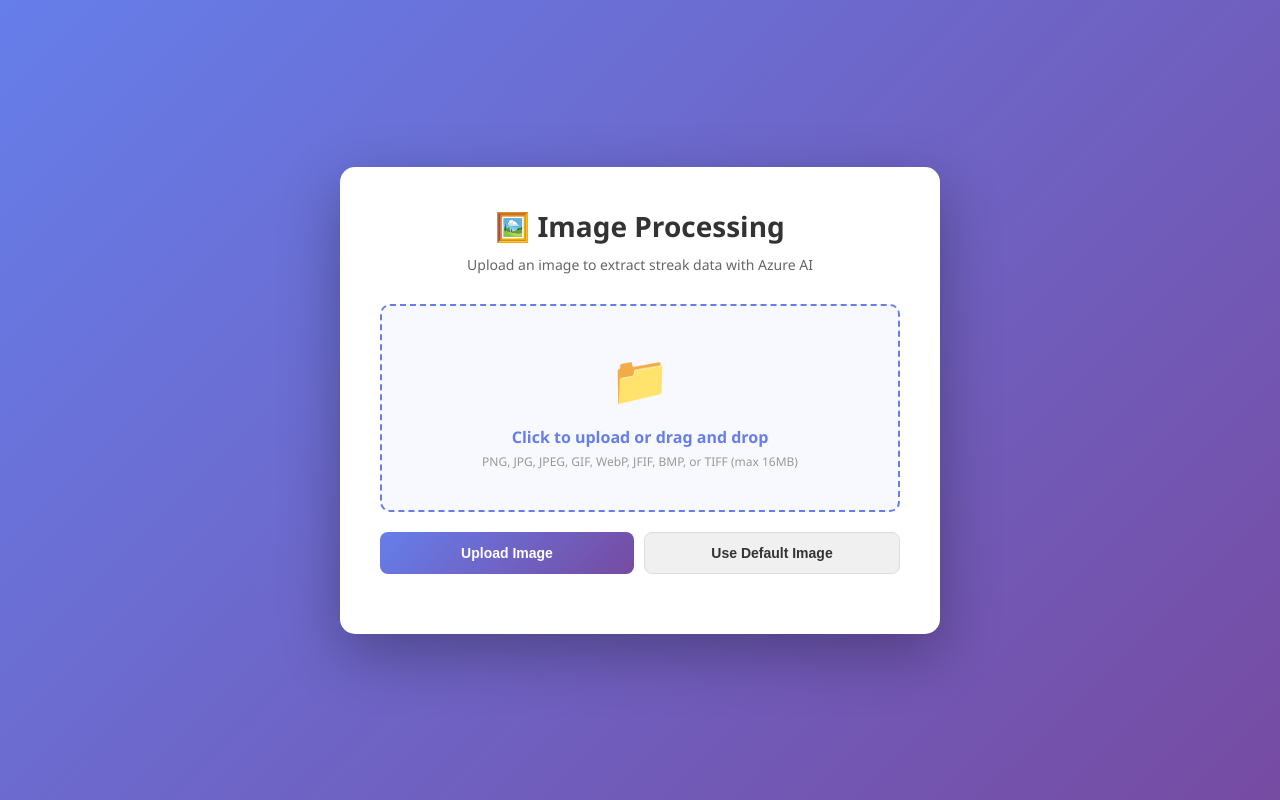
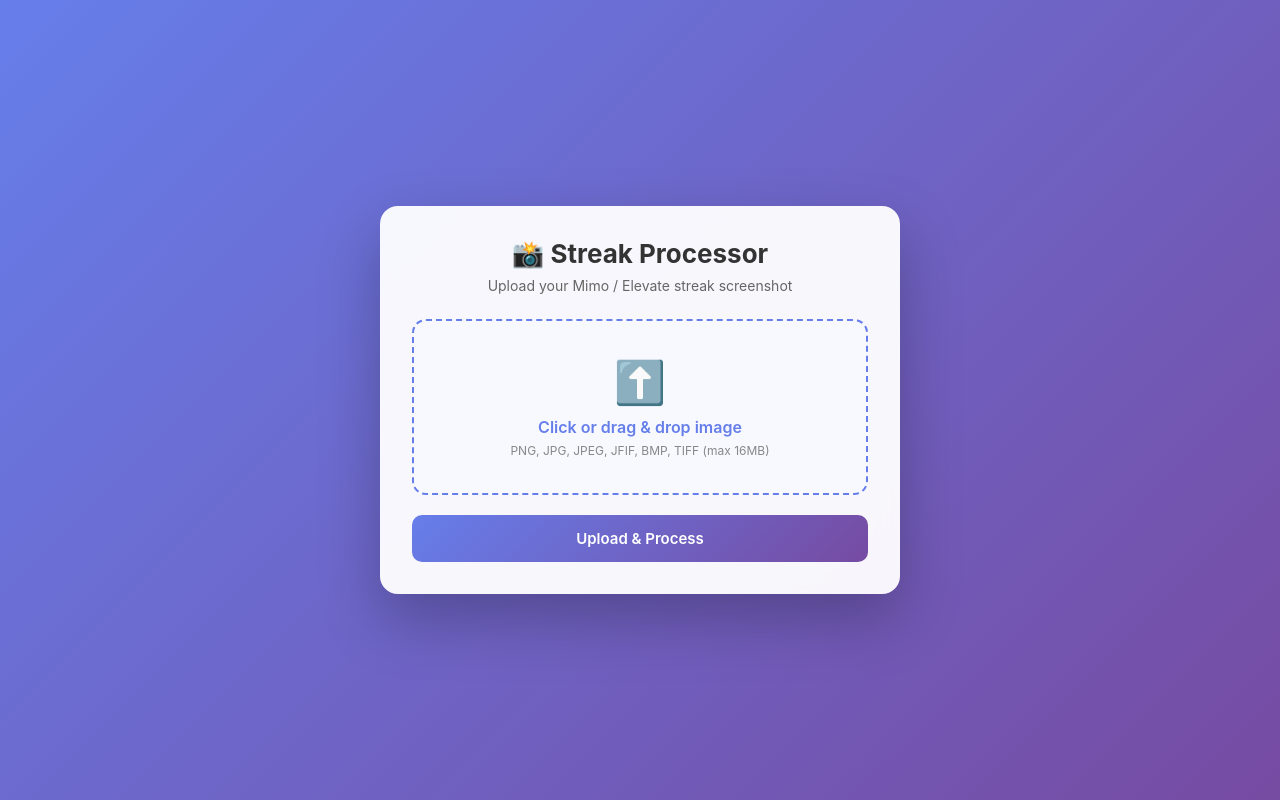
Before and after one commit to kesavanstarkz/streak-bot, a Flask app: page / in a window 1280 px wide. Run offline with Flask 3, Linux system fonts and the light colour scheme; some libraries are stand-ins or nearby versions.

Commit message:
Refactor index.html for Streak Image Processor
Updated the HTML structure and styles for the image processing application, including new titles, styles, and layout adjustments.

```diff
--- a/templates/index.html
+++ b/templates/index.html
@@ -3,445 +3,312 @@
 <head>
   <meta charset="UTF-8" />
   <meta name="viewport" content="width=device-width, initial-scale=1.0" />
-    <title>Image Processing Server</title>
+  <title>Streak Image Processor</title>
+
   <style>
     * {
       margin: 0;
       padding: 0;
       box-sizing: border-box;
+      font-family: "Inter", "Segoe UI", sans-serif;
     }
 
     body {
-        font-family: "Segoe UI", Tahoma, Geneva, Verdana, sans-serif;
-        background: linear-gradient(135deg, #667eea 0%, #764ba2 100%);
       min-height: 100vh;
       display: flex;
+      align-items: center;
       justify-content: center;
-        align-items: center;
+      background: linear-gradient(135deg, #667eea, #764ba2);
       padding: 20px;
     }
 
-      .container {
-        background: white;
-        border-radius: 15px;
-        box-shadow: 0 20px 60px rgba(0, 0, 0, 0.3);
-        padding: 40px;
-        max-width: 600px;
+    .card {
+      background: rgba(255, 255, 255, 0.95);
+      backdrop-filter: blur(10px);
+      border-radius: 18px;
       width: 100%;
+      max-width: 520px;
+      padding: 32px;
+      box-shadow: 0 25px 60px rgba(0, 0, 0, 0.25);
+      animation: fadeIn 0.6s ease;
+    }
+
+    @keyframes fadeIn {
+      from { opacity: 0; transform: translateY(15px); }
+      to { opacity: 1; transform: translateY(0); }
     }
 
     h1 {
+      text-align: center;
+      font-size: 26px;
+      margin-bottom: 8px;
       color: #333;
-        margin-bottom: 10px;
-        text-align: center;
-        font-size: 28px;
     }
 
     .subtitle {
+      text-align: center;
+      font-size: 14px;
       color: #666;
-        text-align: center;
-        margin-bottom: 30px;
-        font-size: 14px;
+      margin-bottom: 25px;
     }
 
-      .upload-area {
+    .drop-zone {
       border: 2px dashed #667eea;
-        border-radius: 10px;
-        padding: 40px;
+      border-radius: 14px;
+      padding: 35px 20px;
       text-align: center;
       cursor: pointer;
-        transition: all 0.3s ease;
-        background: #f8f9ff;
-        margin-bottom: 20px;
+      transition: 0.3s ease;
+      background: #f7f9ff;
     }
 
-      .upload-area:hover {
-        border-color: #764ba2;
-        background: #f0f2ff;
-      }
-
-      .upload-area.dragover {
-        border-color: #764ba2;
-        background: #e8ebff;
+    .drop-zone.dragover {
+      background: #eef1ff;
       transform: scale(1.02);
     }
 
-      .upload-icon {
-        font-size: 48px;
-        margin-bottom: 15px;
+    .drop-zone span {
+      font-size: 42px;
+      display: block;
+      margin-bottom: 10px;
     }
 
-      .upload-text {
+    .drop-zone p {
       color: #667eea;
       font-weight: 600;
-        margin-bottom: 5px;
     }
 
-      .upload-subtext {
-        color: #999;
+    .hint {
       font-size: 12px;
+      color: #888;
+      margin-top: 6px;
     }
 
-      #fileInput {
+    input[type="file"] {
       display: none;
     }
 
-      .button-group {
-        display: flex;
-        gap: 10px;
-        margin-bottom: 20px;
+    .preview {
+      margin-top: 15px;
+      display: none;
+      text-align: center;
+    }
+
+    .preview img {
+      max-width: 100%;
+      border-radius: 10px;
+      box-shadow: 0 10px 25px rgba(0,0,0,0.15);
     }
 
     button {
-        flex: 1;
-        padding: 12px 20px;
+      width: 100%;
+      margin-top: 20px;
+      padding: 14px;
       border: none;
-        border-radius: 8px;
-        font-size: 14px;
+      border-radius: 10px;
+      background: linear-gradient(135deg, #667eea, #764ba2);
+      color: #fff;
+      font-size: 15px;
       font-weight: 600;
       cursor: pointer;
-        transition: all 0.3s ease;
+      transition: transform 0.2s, box-shadow 0.2s;
     }
 
-      .btn-upload {
-        background: linear-gradient(135deg, #667eea 0%, #764ba2 100%);
-        color: white;
-      }
-
-      .btn-upload:hover {
+    button:hover {
       transform: translateY(-2px);
-        box-shadow: 0 10px 25px rgba(102, 126, 234, 0.4);
-      }
-
-      .btn-default {
-        background: #f0f0f0;
-        color: #333;
-        border: 1px solid #ddd;
-      }
-
-      .btn-default:hover {
-        background: #e8e8e8;
-        transform: translateY(-2px);
-      }
-
-      .results {
-        background: #f8f9fa;
-        border-radius: 10px;
-        padding: 20px;
-        margin-top: 20px;
-        display: none;
-      }
-
-      .results.show {
-        display: block;
-      }
-
-      .result-item {
-        margin-bottom: 20px;
-        padding-bottom: 15px;
-        border-bottom: 1px solid #ddd;
-      }
-
-      .result-item:last-child {
-        border-bottom: none;
-        margin-bottom: 0;
-        padding-bottom: 0;
-      }
-
-      .result-label {
-        color: #667eea;
-        font-weight: 600;
-        margin-bottom: 8px;
-        font-size: 12px;
-        text-transform: uppercase;
-        letter-spacing: 0.5px;
-      }
-
-      .result-content {
-        background: white;
-        padding: 12px;
-        border-radius: 6px;
-        color: #333;
-        word-break: break-word;
-        font-size: 14px;
-        line-height: 1.5;
+      box-shadow: 0 12px 30px rgba(102, 126, 234, 0.45);
     }
 
     .loading {
       display: none;
       text-align: center;
-        padding: 20px;
-      }
-
-      .loading.show {
-        display: block;
+      margin-top: 20px;
+      color: #555;
     }
 
     .spinner {
-        border: 3px solid #f3f3f3;
-        border-top: 3px solid #667eea;
+      width: 38px;
+      height: 38px;
+      border: 4px solid #eee;
+      border-top: 4px solid #667eea;
       border-radius: 50%;
-        width: 40px;
-        height: 40px;
       animation: spin 1s linear infinite;
       margin: 0 auto 10px;
     }
 
     @keyframes spin {
-        0% {
-          transform: rotate(0deg);
+      to { transform: rotate(360deg); }
     }
-        100% {
-          transform: rotate(360deg);
+
+    .message {
+      margin-top: 18px;
+      padding: 12px;
+      border-radius: 8px;
+      font-size: 14px;
+      display: none;
+      text-align: center;
     }
+
+    .success {
+      background: #e9f9ef;
+      color: #1e7e34;
+      border: 1px solid #c6f1d8;
     }
 
     .error {
-        background: #fee;
-        color: #c33;
-        padding: 12px;
-        border-radius: 6px;
-        margin-top: 20px;
-        display: none;
-        border: 1px solid #fcc;
+      background: #fdeaea;
+      color: #b02a37;
+      border: 1px solid #f5c2c7;
     }
 
-      .error.show {
-        display: block;
+    .json-output {
+      display: none;
+      margin-top: 15px;
+      background: #f8f9fa;
+      border-radius: 10px;
+      padding: 12px;
+      font-size: 13px;
+      max-height: 200px;
+      overflow-y: auto;
     }
 
-      .success-message {
-        background: #efe;
-        color: #3c3;
-        padding: 12px;
-        border-radius: 6px;
-        margin-top: 20px;
-        display: none;
-        border: 1px solid #cfc;
-      }
-
-      .success-message.show {
-        display: block;
-      }
-
-      .file-name {
-        color: #666;
-        font-size: 12px;
-        margin-top: 10px;
-      }
-
-      @media (max-width: 600px) {
-        .container {
-          padding: 25px;
-        }
-
-        h1 {
-          font-size: 22px;
-        }
-
-        .upload-area {
-          padding: 30px 20px;
-        }
-
-        .button-group {
-          flex-direction: column;
-        }
+    pre {
+      white-space: pre-wrap;
     }
   </style>
 </head>
+
 <body>
-    <div class="container">
-      <h1>🖼️ Image Processing</h1>
-      <p class="subtitle">
-        Upload an image to extract streak data with Azure AI
-      </p>
+  <div class="card">
+    <h1>📸 Streak Processor</h1>
+    <p class="subtitle">Upload your Mimo / Elevate streak screenshot</p>
 
-      <div class="upload-area" id="uploadArea">
-        <div class="upload-icon">📁</div>
-        <div class="upload-text">Click to upload or drag and drop</div>
-        <div class="upload-subtext">
-          PNG, JPG, JPEG, GIF, WebP, JFIF, BMP, or TIFF (max 16MB)
-        </div>
-      </div>
-
-      <div class="file-name" id="fileName"></div>
-
-      <div class="button-group">
-        <button
-          class="btn-upload"
-          onclick="document.getElementById('fileInput').click()"
-        >
-          Upload Image
-        </button>
-        <button class="btn-default" onclick="processDefault()">
-          Use Default Image
-        </button>
+    <div class="drop-zone" id="dropZone">
+      <span>⬆️</span>
+      <p>Click or drag & drop image</p>
+      <div class="hint">PNG, JPG, JPEG, JFIF, BMP, TIFF (max 16MB)</div>
     </div>
 
     <input type="file" id="fileInput" accept="image/*" />
 
+    <div class="preview" id="preview">
+      <img id="previewImg" />
+    </div>
+
+    <button id="uploadBtn">Upload & Process</button>
+
     <div class="loading" id="loading">
       <div class="spinner"></div>
-        <p>Processing image...</p>
+      Processing image…
     </div>
 
-      <div class="error" id="error"></div>
-      <div class="success-message" id="successMessage"></div>
+    <div class="message success" id="success"></div>
+    <div class="message error" id="error"></div>
 
-      <div class="results" id="results">
-        <div class="result-item">
-          <div class="result-label">🤖 Azure GPT-4o Result</div>
-          <div class="result-content" id="azureResult"></div>
-        </div>
-        <div class="result-item">
-          <div class="result-label">📝 OCR Extracted Text</div>
-          <div class="result-content" id="ocrResult"></div>
-        </div>
-        <div class="result-item">
-          <div class="result-label">📊 Google Sheets</div>
-          <div class="result-content" id="sheetsResult"></div>
-        </div>
+    <div class="json-output" id="jsonOutput">
+      <pre id="jsonData"></pre>
     </div>
   </div>
 
   <script>
-      const uploadArea = document.getElementById("uploadArea");
+    const dropZone = document.getElementById("dropZone");
     const fileInput = document.getElementById("fileInput");
+    const uploadBtn = document.getElementById("uploadBtn");
+    const preview = document.getElementById("preview");
+    const previewImg = document.getElementById("previewImg");
     const loading = document.getElementById("loading");
-      const results = document.getElementById("results");
+    const success = document.getElementById("success");
     const error = document.getElementById("error");
-      const successMessage = document.getElementById("successMessage");
-      const fileName = document.getElementById("fileName");
+    const jsonOutput = document.getElementById("jsonOutput");
+    const jsonData = document.getElementById("jsonData");
 
-      // Upload area click
-      uploadArea.addEventListener("click", () => fileInput.click());
+    let selectedFile = null;
 
-      // Drag and drop
-      uploadArea.addEventListener("dragover", (e) => {
-        e.preventDefault();
-        uploadArea.classList.add("dragover");
-      });
-
-      uploadArea.addEventListener("dragleave", () => {
-        uploadArea.classList.remove("dragover");
-      });
-
-      uploadArea.addEventListener("drop", (e) => {
-        e.preventDefault();
-        uploadArea.classList.remove("dragover");
-        const files = e.dataTransfer.files;
-        if (files.length > 0) {
-          handleFile(files[0]);
-        }
-      });
-
-      // File input change
-      fileInput.addEventListener("change", (e) => {
-        if (e.target.files.length > 0) {
-          handleFile(e.target.files[0]);
-        }
-      });
-
-      function handleFile(file) {
-        const validTypes = [
+    const allowedTypes = [
       "image/png",
       "image/jpeg",
       "image/gif",
       "image/webp",
+      "image/bmp",
+      "image/tiff",
     ];
 
-        if (!validTypes.includes(file.type)) {
-          showError("Invalid file type. Please upload an image file.");
+    dropZone.onclick = () => fileInput.click();
+
+    dropZone.ondragover = e => {
+      e.preventDefault();
+      dropZone.classList.add("dragover");
+    };
+
+    dropZone.ondragleave = () => dropZone.classList.remove("dragover");
+
+    dropZone.ondrop = e => {
+      e.preventDefault();
+      dropZone.classList.remove("dragover");
+      handleFile(e.dataTransfer.files[0]);
+    };
+
+    fileInput.onchange = () => handleFile(fileInput.files[0]);
+
+    function handleFile(file) {
+      resetUI();
+
+      if (!allowedTypes.includes(file.type)) {
+        showError("Unsupported image format");
         return;
       }
 
       if (file.size > 16 * 1024 * 1024) {
-          showError("File is too large. Maximum size is 16MB.");
+        showError("File too large (max 16MB)");
         return;
       }
 
-        fileName.textContent = `📄 ${file.name}`;
-        uploadFile(file);
+      selectedFile = file;
+      preview.style.display = "block";
+      previewImg.src = URL.createObjectURL(file);
     }
+
+    uploadBtn.onclick = () => {
+      if (!selectedFile) {
+        showError("Please select an image first");
+        return;
+      }
+      uploadFile(selectedFile);
+    };
 
     function uploadFile(file) {
       const formData = new FormData();
       formData.append("file", file);
 
-        showLoading(true);
-        hideError();
+      loading.style.display = "block";
 
-        fetch("/upload", {
-          method: "POST",
-          body: formData,
+      fetch("/upload", { method: "POST", body: formData })
+        .then(res => res.json())
+        .then(data => {
+          loading.style.display = "none";
+          success.textContent = "✅ Image processed & saved successfully! Reloading…";
+          success.style.display = "block";
+          jsonOutput.style.display = "block";
+          jsonData.textContent = JSON.stringify(data, null, 2);
+
+          // 🔁 AUTO RELOAD AFTER SUCCESS
+          setTimeout(() => location.reload(), 3000);
         })
-          .then((response) => response.json())
-          .then((data) => {
-            if (data.success) {
-              displayResults(data);
-              showSuccess("Image processed and saved to Google Sheets!");
-            } else {
-              showError(data.error || "Upload failed");
-            }
-            showLoading(false);
-          })
-          .catch((err) => {
-            showError("Error: " + err.message);
-            showLoading(false);
+        .catch(err => {
+          loading.style.display = "none";
+          showError(err.message);
         });
     }
 
-      function processDefault() {
-        showLoading(true);
-        hideError();
-        fileName.textContent = "📄 Default image (with_streaks_cropped.jpg)";
-
-        fetch("/process-default")
-          .then((response) => response.json())
-          .then((data) => {
-            displayResults(data);
-            showSuccess("Default image processed and saved to Google Sheets!");
-            showLoading(false);
-          })
-          .catch((err) => {
-            showError("Error: " + err.message);
-            showLoading(false);
-          });
+    function showError(msg) {
+      error.textContent = msg;
+      error.style.display = "block";
     }
 
-      function displayResults(data) {
-        document.getElementById("azureResult").textContent =
-          data.azure_result || "No result";
-        document.getElementById("ocrResult").textContent =
-          data.ocr_result || "No result";
-        document.getElementById("sheetsResult").textContent =
-          data.sheets_message || "Failed to save";
-
-        results.classList.add("show");
-      }
-
-      function showLoading(show) {
-        if (show) {
-          loading.classList.add("show");
-          results.classList.remove("show");
-        } else {
-          loading.classList.remove("show");
-        }
-      }
-
-      function showError(message) {
-        error.textContent = message;
-        error.classList.add("show");
-      }
-
-      function hideError() {
-        error.classList.remove("show");
-      }
-
-      function showSuccess(message) {
-        successMessage.textContent = message;
-        successMessage.classList.add("show");
-        setTimeout(() => successMessage.classList.remove("show"), 3000);
+    function resetUI() {
+      error.style.display = "none";
+      success.style.display = "none";
+      jsonOutput.style.display = "none";
     }
   </script>
 </body>
```
Lines whose indentation alone changed are shown as unchanged.
